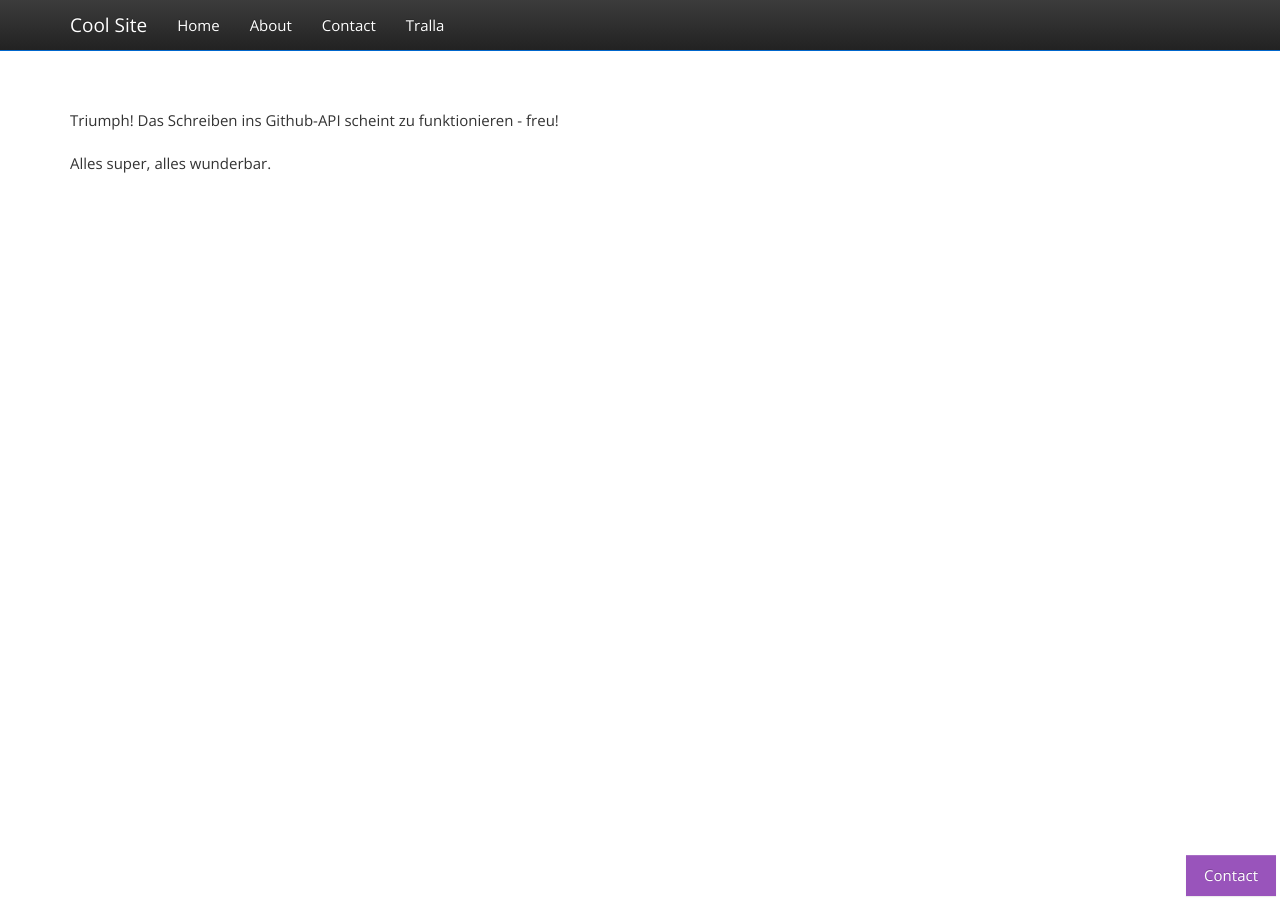
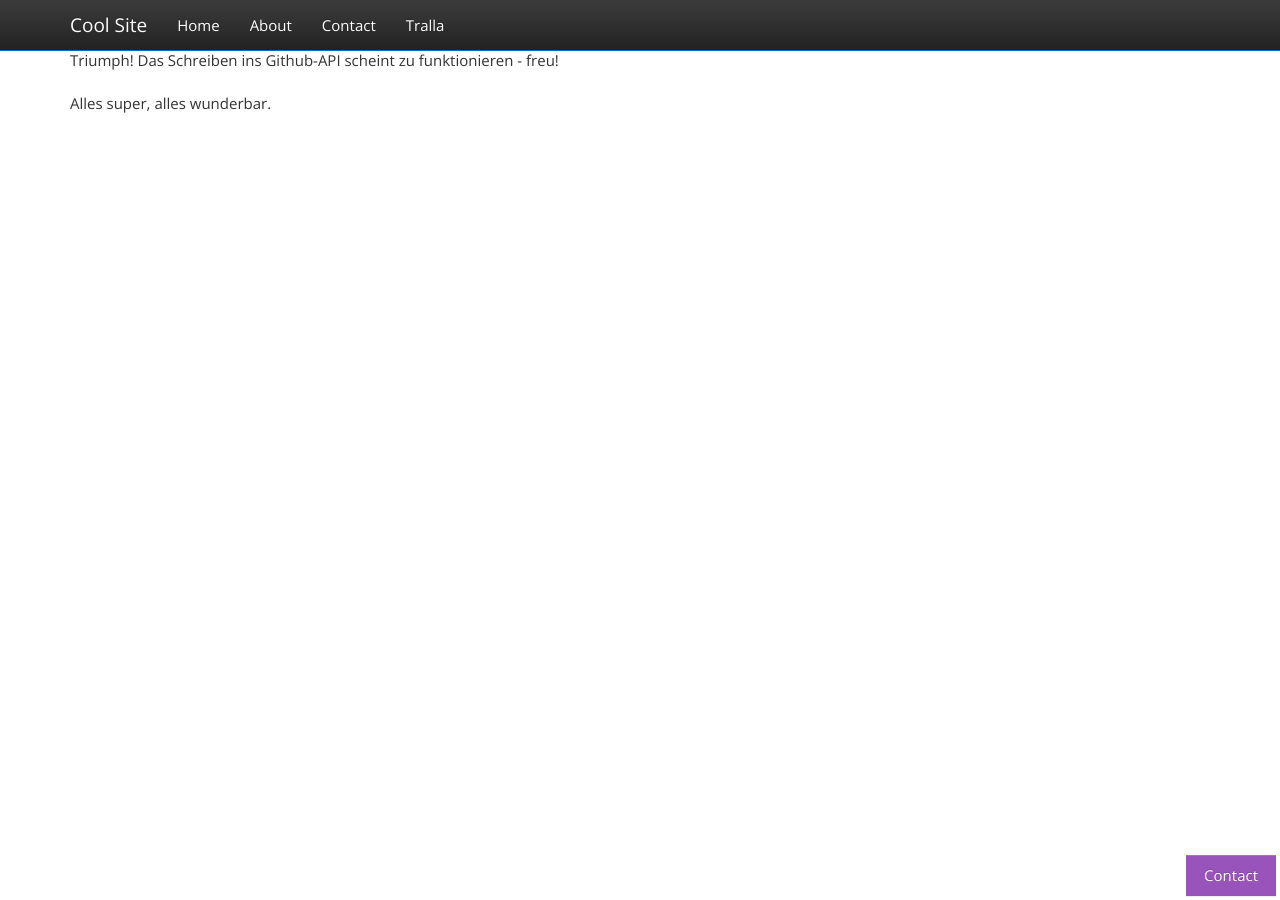
Before and after one commit to oschettler/everid-site1, a Jekyll site: the page built from tralla.html, in a window 1280 px wide. Built offline with Jekyll 4.4.1, drawn with Linux system fonts in a browser that asks for light colours; nearby versions of some CDN libraries.

Commit message:
save _layouts/default.html

```diff
--- a/_layouts/default.html
+++ b/_layouts/default.html
@@ -9,10 +9,6 @@
     <link href="//netdna.bootstrapcdn.com/font-awesome/3.2.1/css/font-awesome.css" rel="stylesheet">
     <link href="styles.css" rel="stylesheet">
     <style type="text/css">
-    body {
-      margin-top: 60px;
-    }
-
     .fixed-bottom {
       position: fixed;
       bottom: 4px;
@@ -71,6 +67,7 @@
         <button type="submit" class="btn btn-primary">Send</button>
       </div>
     </form>
+    <script src="//feedback.schettler.net/contact.js"></script>
   {% endif %}
   </body>
 </html>
```
